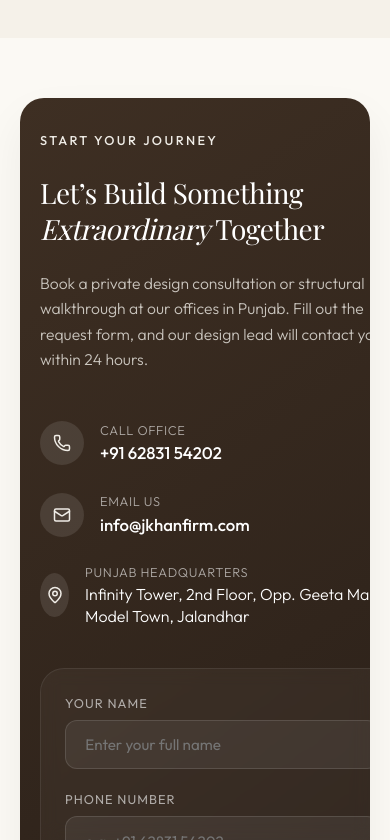
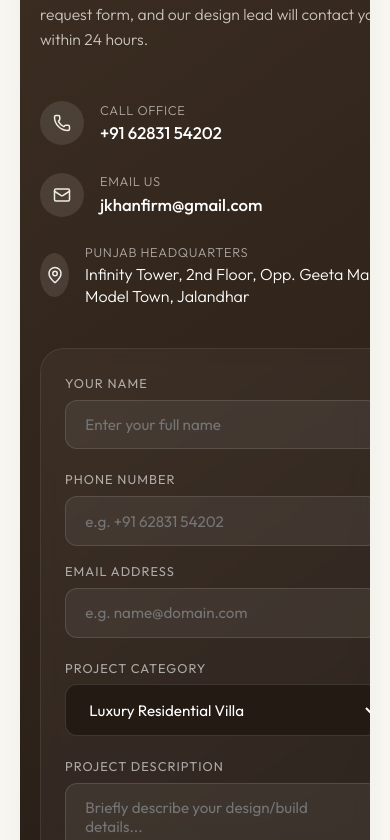
Before and after one commit to itsAnurag07/Jkhanfirm, a React (Vite) app: page / in a window 390 px wide. Shown: the part 11160-12000 px from the top of the page. Built offline with nearby package versions, Linux system fonts and the light colour scheme; a web font is replaced by a local one.

Commit message:
Fix mobile height alignment of project image container and update contact email

```diff
--- a/src/components/ContactCTA.tsx
+++ b/src/components/ContactCTA.tsx
@@ -117,7 +117,7 @@
                 </div>
                 <div>
                   <p style={{ fontSize: '0.8rem', color: 'rgba(255,255,255,0.6)', textTransform: 'uppercase', letterSpacing: '0.05em' }}>Email Us</p>
-                  <a href="mailto:info@jkhanfirm.com" style={{ fontSize: '1.05rem', fontWeight: 500, color: '#ffffff' }}>info@jkhanfirm.com</a>
+                  <a href="mailto:jkhanfirm@gmail.com" style={{ fontSize: '1.05rem', fontWeight: 500, color: '#ffffff' }}>jkhanfirm@gmail.com</a>
                 </div>
               </div>
 
--- a/src/components/FeaturedProjects.tsx
+++ b/src/components/FeaturedProjects.tsx
@@ -107,6 +107,7 @@
                   position: 'relative',
                   boxShadow: 'var(--shadow-md)',
                 }}
+                className="project-img-container"
               >
                  <img
                   src={project.image}
@@ -187,7 +188,7 @@
             grid-template-columns: 1fr !important;
             gap: 40px !important;
           }
-          .project-card-wrapper img {
+          .project-img-container {
             height: 320px !important;
           }
         }
```
